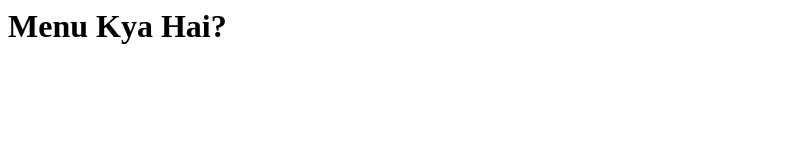
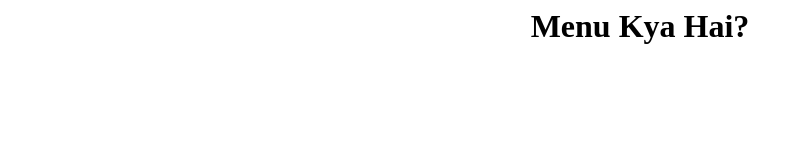
Before and after one commit to sdrshnptl/mkh, a plain HTML site: page index.html in a window 1280 px wide. Shown: the whole page, without its empty margins (0-803 px from the left). Drawn offline with Linux system fonts and the light colour scheme.

Commit message:
Update index.html

```diff
--- a/index.html
+++ b/index.html
@@ -5,6 +5,8 @@
     <title>Menu Kya Hai?</title>
 </head>
 <body>
-    <h1>Menu Kya Hai?</h1>
+    <div>
+        <h1 style="text-align: center;" >Menu Kya Hai?</h1>
+    </div>
 </body>
 </html>
```
